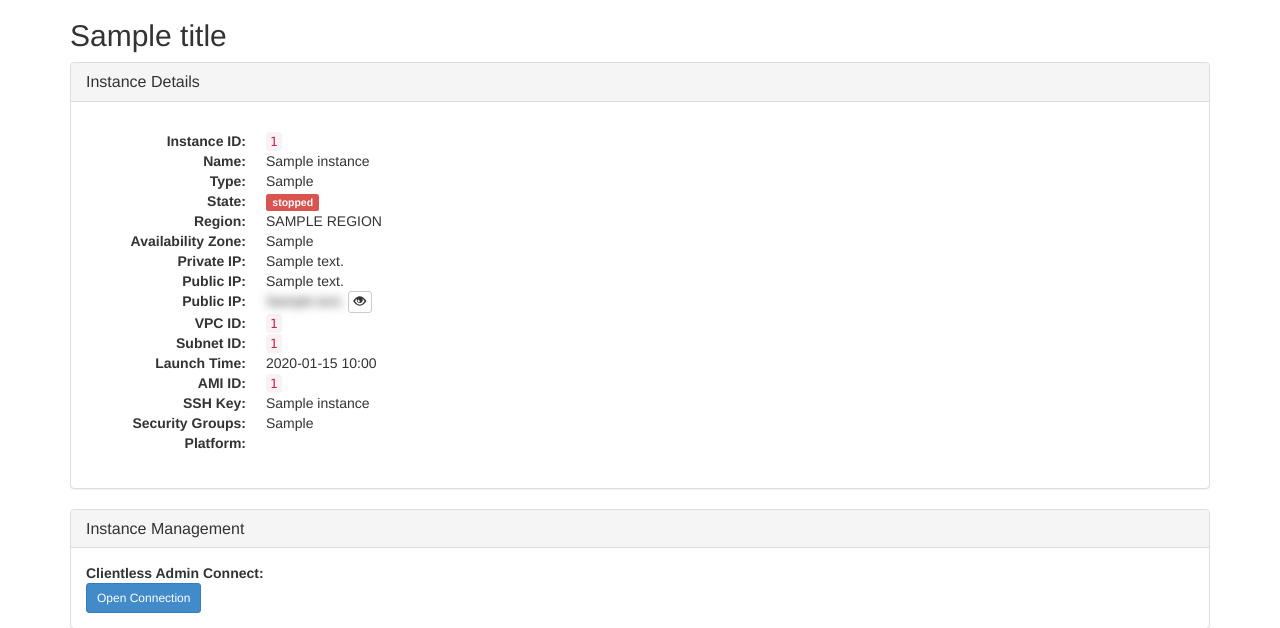
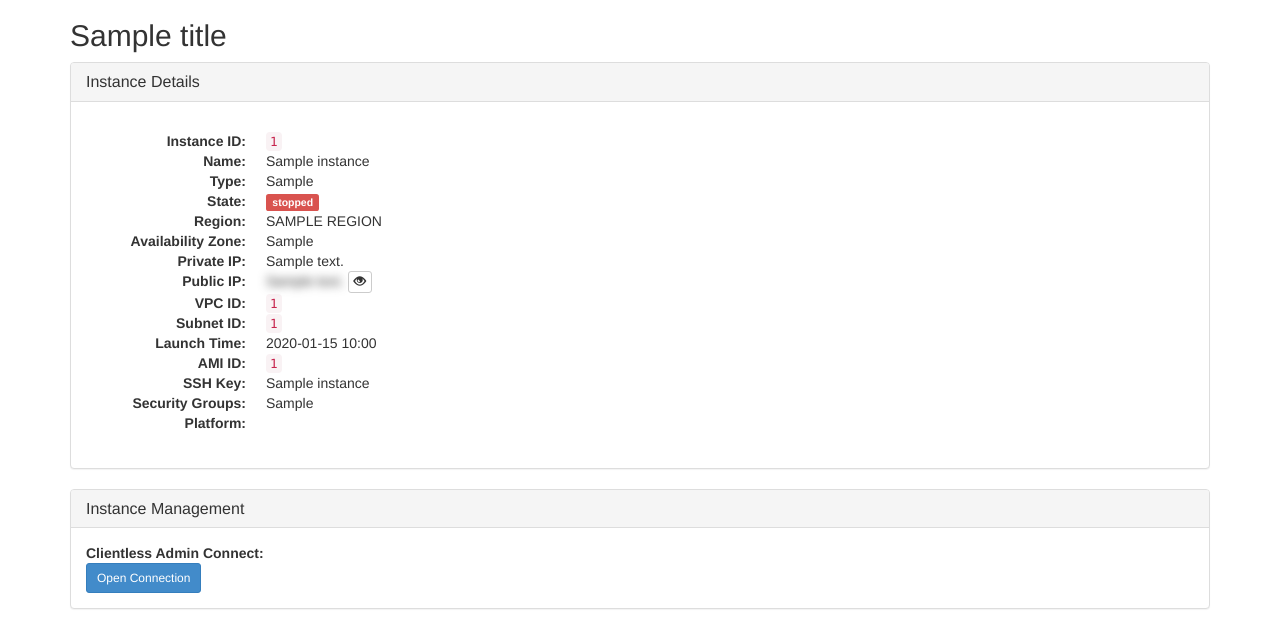
Before and after one commit to cdaguanno/DuoOIDC-DemoApp, a Django app: template app/templates/app/instance_detail.html in a window 1280 px wide. Shown: the part 51-679 px from the top of the page. Run offline with Django 5.2, Linux system fonts and the light colour scheme; the template is opened without the code that fills it: most values are stand-ins (such as "Sample title", 1, 10 or a date in 2020); some libraries are stand-ins or nearby versions.

Commit message:
Pub IP delete

```diff
--- a/app/templates/app/instance_detail.html
+++ b/app/templates/app/instance_detail.html
@@ -34,9 +34,6 @@
 
             <dt>Private IP:</dt>
             <dd>{{ instance.PrivateIpAddress }}</dd>
-
-            <dt>Public IP:</dt>
-            <dd>{{ instance.PublicIpAddress }}</dd>
 
             <dt>Public IP:</dt>
             <dd>
```
